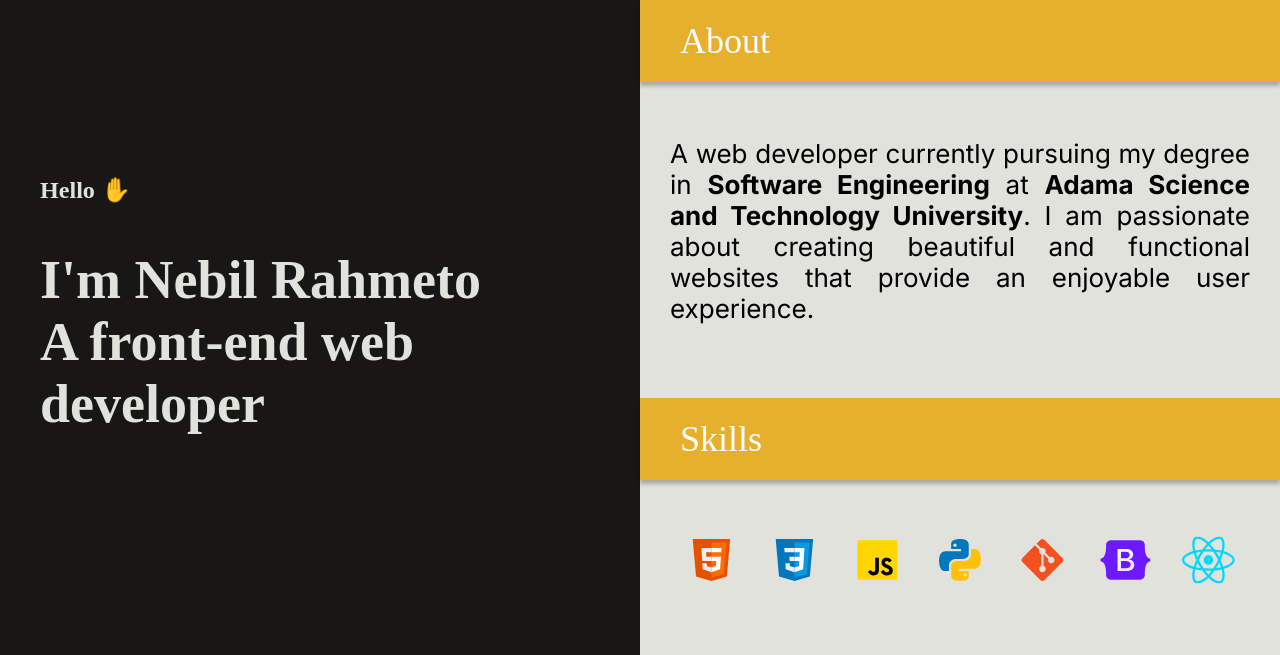
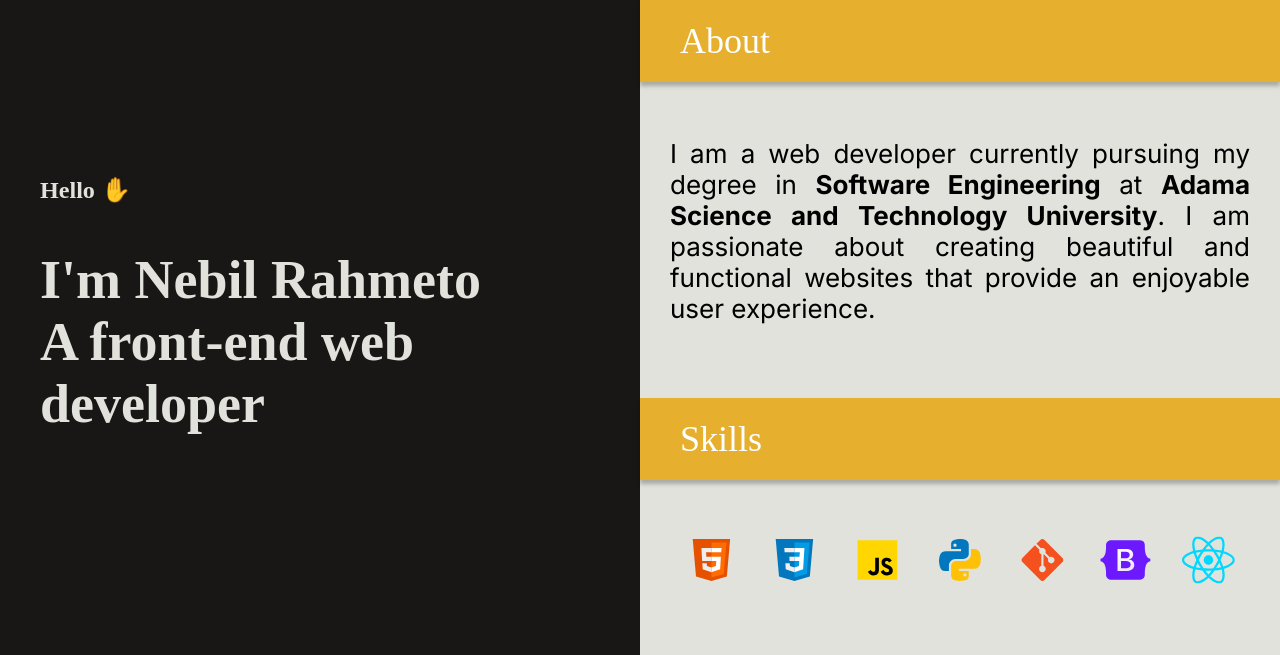
Before and after one commit to Patrix726/Patrix726.github.io, a plain HTML site: page index.html in a window 1280 px wide. Shown: the top 655 px of the page. Drawn offline with Linux system fonts and the light colour scheme; a web font is replaced by a local one.

Commit message:
edited about section

```diff
--- a/index.html
+++ b/index.html
@@ -36,7 +36,7 @@
                     <h1>About</h1>
                 </div>
                 <div class="description">
-                    <p>A web developer currently pursuing my degree in <b>Software Engineering</b> at <b>Adama Science and Technology University</b>. I am
+                    <p>I am a web developer currently pursuing my degree in <b>Software Engineering</b> at <b>Adama Science and Technology University</b>. I am
                     passionate about creating beautiful and functional websites that provide an enjoyable user experience.</p>
                 </div>
             </div>
```
